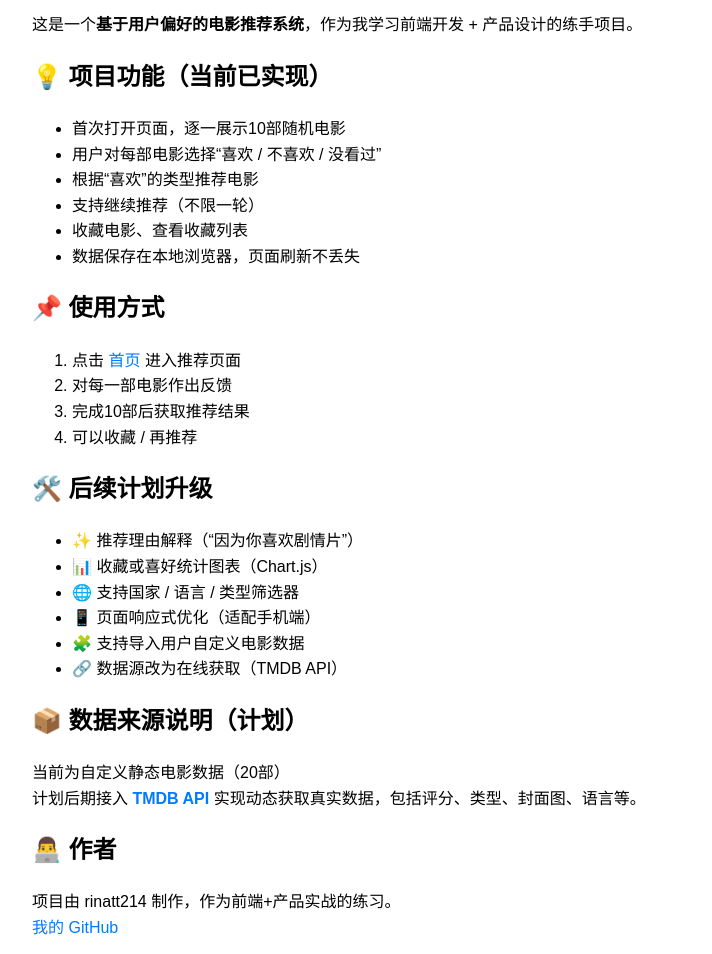
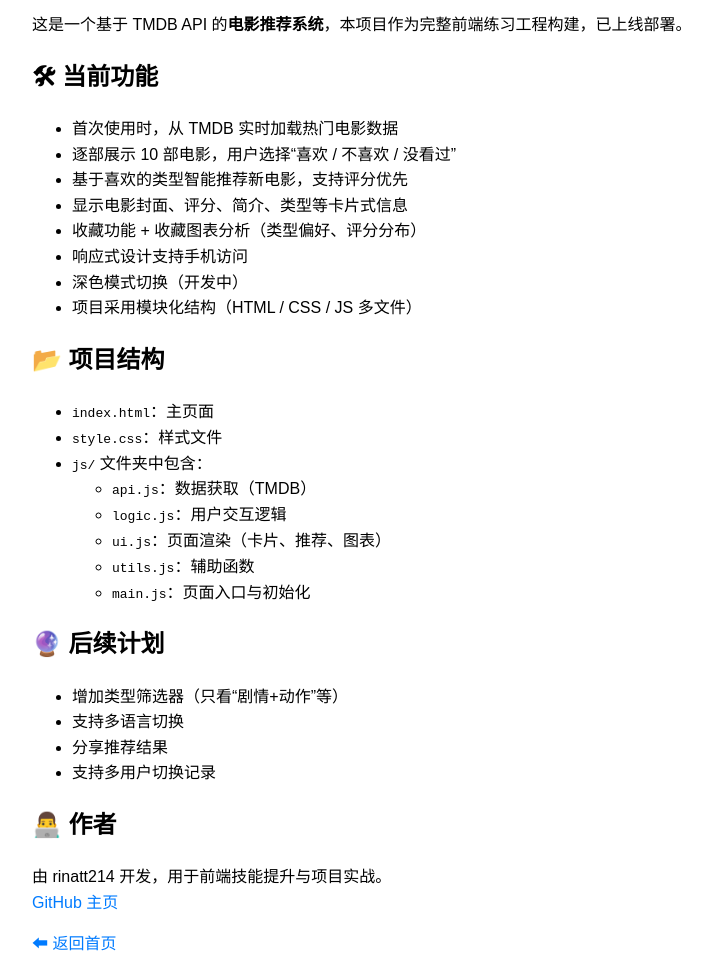
Before and after one commit to rinatt214/my-movie-app, a plain HTML site: page about.html in a window 1280 px wide. Shown: the part 99-1053 px from the top of the page, without its empty margins (258-970 px from the left). Drawn offline with Linux system fonts and the light colour scheme.

Commit message:
更新 about 页面内容，反映最新功能

```diff
--- a/about.html
+++ b/about.html
@@ -22,45 +22,48 @@
   </style>
 </head>
 <body>
-    <h1>🎬 关于这个项目</h1>
+  <h1>🎬 关于本项目</h1>
 
-    <p>这是一个<strong>基于用户偏好的电影推荐系统</strong>，作为我学习前端开发 + 产品设计的练手项目。</p>
+  <p>这是一个基于 TMDB API 的<strong>电影推荐系统</strong>，本项目作为完整前端练习工程构建，已上线部署。</p>
 
-    <h2>💡 项目功能（当前已实现）</h2>
+  <h2>🛠 当前功能</h2>
   <ul>
-      <li>首次打开页面，逐一展示10部随机电影</li>
-      <li>用户对每部电影选择“喜欢 / 不喜欢 / 没看过”</li>
-      <li>根据“喜欢”的类型推荐电影</li>
-      <li>支持继续推荐（不限一轮）</li>
-      <li>收藏电影、查看收藏列表</li>
-      <li>数据保存在本地浏览器，页面刷新不丢失</li>
+    <li>首次使用时，从 TMDB 实时加载热门电影数据</li>
+    <li>逐部展示 10 部电影，用户选择“喜欢 / 不喜欢 / 没看过”</li>
+    <li>基于喜欢的类型智能推荐新电影，支持评分优先</li>
+    <li>显示电影封面、评分、简介、类型等卡片式信息</li>
+    <li>收藏功能 + 收藏图表分析（类型偏好、评分分布）</li>
+    <li>响应式设计支持手机访问</li>
+    <li>深色模式切换（开发中）</li>
+    <li>项目采用模块化结构（HTML / CSS / JS 多文件）</li>
   </ul>
 
-    <h2>📌 使用方式</h2>
-    <ol>
-      <li>点击 <a href="index.html">首页</a> 进入推荐页面</li>
-      <li>对每一部电影作出反馈</li>
-      <li>完成10部后获取推荐结果</li>
-      <li>可以收藏 / 再推荐</li>
-    </ol>
-
-    <h2>🛠️ 后续计划升级</h2>
+  <h2>📂 项目结构</h2>
   <ul>
-      <li>✨ 推荐理由解释（“因为你喜欢剧情片”）</li>
-      <li>📊 收藏或喜好统计图表（Chart.js）</li>
-      <li>🌐 支持国家 / 语言 / 类型筛选器</li>
-      <li>📱 页面响应式优化（适配手机端）</li>
-      <li>🧩 支持导入用户自定义电影数据</li>
-      <li>🔗 数据源改为在线获取（TMDB API）</li>
+    <li><code>index.html</code>：主页面</li>
+    <li><code>style.css</code>：样式文件</li>
+    <li><code>js/</code> 文件夹中包含：
+      <ul>
+        <li><code>api.js</code>：数据获取（TMDB）</li>
+        <li><code>logic.js</code>：用户交互逻辑</li>
+        <li><code>ui.js</code>：页面渲染（卡片、推荐、图表）</li>
+        <li><code>utils.js</code>：辅助函数</li>
+        <li><code>main.js</code>：页面入口与初始化</li>
+      </ul>
+    </li>
   </ul>
 
-    <h2>📦 数据来源说明（计划）</h2>
-    <p>当前为自定义静态电影数据（20部）<br>
-    计划后期接入 <strong><a href="https://www.themoviedb.org/documentation/api" target="_blank">TMDB API</a></strong> 实现动态获取真实数据，包括评分、类型、封面图、语言等。</p>
+  <h2>🔮 后续计划</h2>
+  <ul>
+    <li>增加类型筛选器（只看“剧情+动作”等）</li>
+    <li>支持多语言切换</li>
+    <li>分享推荐结果</li>
+    <li>支持多用户切换记录</li>
+  </ul>
 
   <h2>👨‍💻 作者</h2>
-    <p>项目由 rinatt214 制作，作为前端+产品实战的练习。<br>
-    <a href="https://github.com/rinatt214" target="_blank">我的 GitHub</a></p>
+  <p>由 rinatt214 开发，用于前端技能提升与项目实战。<br>
+  <a href="https://github.com/rinatt214" target="_blank">GitHub 主页</a></p>
 
   <p><a href="index.html">⬅ 返回首页</a></p>
 </body>
```
Lines whose indentation alone changed are shown as unchanged.
